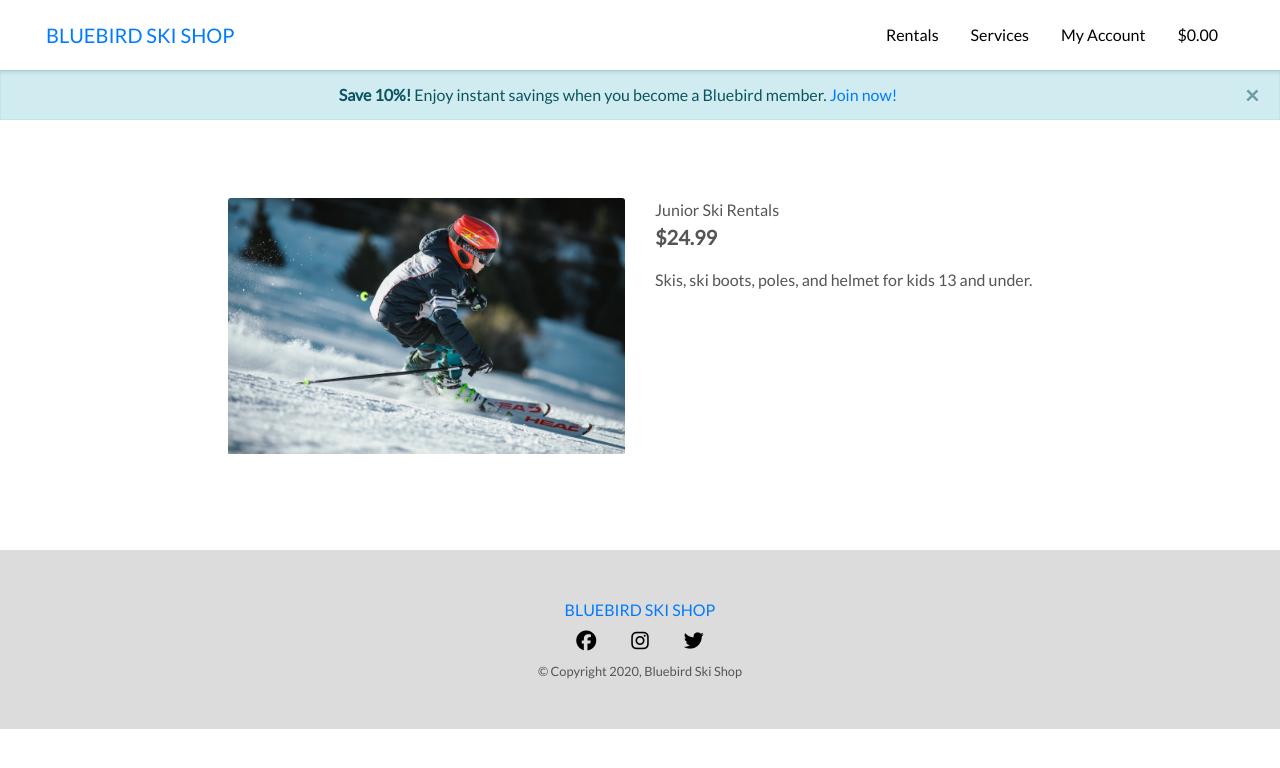
After one commit to pmarre/bluebird_ski, a Django app: page /services/1 in a window 1280 px wide. The commit adds this page. Shown: the top 768 px of the page. Run offline with Django 3.2, Linux system fonts and the light colour scheme; data comes from the database, SQL or seed files in the repository; both versions use the stored data as it was after the commit; some libraries are stand-ins or nearby versions.

Commit message:
added service detail page and functionality

```diff
--- a/bluebird_ski/urls.py
+++ b/bluebird_ski/urls.py
@@ -21,5 +21,6 @@ from django.conf.urls.static import static
 urlpatterns = [
     path('admin/', admin.site.urls),
     path('accounts/', include('allauth.urls')),
-    path('', include('home.urls'))
+    path('', include('home.urls')),
+    path('services/', include('services.urls')),
 ] + static(settings.MEDIA_URL, document_root=settings.MEDIA_ROOT)
--- a/home/templates/home/index.html
+++ b/home/templates/home/index.html
@@ -1,4 +1,5 @@
 {% extends 'base.html' %} {% load static %} {% block page_header %}
+<div class="hero-img-container"></div>
 <div class="header-container container">
   <div class="row">
     <div class="col"></div>
@@ -24,7 +25,7 @@
   {% if request.user.is_authenticated %}
   <div class="d-none"></div>
   {% else %}
-  <div class="card text-center mb-5">
+  <div class="card text-center mb-5 join-card">
     <div class="card-body">
       <h5 class="card-title text-black">Join the Bluebird Family and save!</h5>
       <p class="card-text text-black">
--- a/home/urls.py
+++ b/home/urls.py
@@ -1,4 +1,3 @@
-from django.contrib import admin
 from django.urls import path
 from . import views
 
--- /dev/null
+++ b/services/templates/services/service_detail.html
@@ -0,0 +1,20 @@
+{% extends 'base.html' %} {% load static %} {% block page_header %} {% endblock %}
+<!--  -->
+{% block content %}
+<div class="container-fluid service-container">
+  <div class="row">
+    <div class="col-12 col-md-6 col-lg-4 offset-lg-2">
+      <div class="image-container my-5">
+        <img src="/media/{{service.image}}" class="card-img-top" alt="..." />
+      </div>
+    </div>
+    <div class="col-12 col-md-6 col-lg-4">
+      <div class="service-details-container mb-5 mt-md-5">
+        <p class="mb-0">{{ service.name }}</p>
+        <p class="lead mb-0 text-left font-weight-bold">${{ service.price }}</p>
+        <p class="mt-3">{{ service.description }}</p>
+      </div>
+    </div>
+  </div>
+</div>
+{% endblock %}
--- /dev/null
+++ b/services/urls.py
@@ -0,0 +1,7 @@
+from django.urls import path
+from . import views
+
+urlpatterns = [
+    path('', views.all_services, name='services'),
+    path('<service_id>', views.service_detail, name='service_detail')
+]
--- a/services/views.py
+++ b/services/views.py
@@ -1,3 +1,27 @@
-from django.shortcuts import render
+from django.shortcuts import render, get_object_or_404
+from .models import Service
+# Create your views here.
 
-# Create your views here.
+
+def all_services(request):
+    ''' A view to show all services '''
+
+    services = Service.objects.all()
+
+    context = {
+        'services': services
+    }
+
+    return render(request, 'services/services.html', context)
+
+
+def service_detail(request, service_id):
+    ''' A detail view of service '''
+
+    service = get_object_or_404(Service, pk=service_id)
+
+    context = {
+        'service': service
+    }
+
+    return render(request, 'services/service_detail.html', context)
--- a/static/css/base.css
+++ b/static/css/base.css
@@ -15,6 +15,17 @@ body {
 
 .nav-header {
   background-color: #fff;
+  box-shadow: 0 0 5px 1px rgba(0, 0, 0, 0.2);
+}
+
+.alert {
+  z-index: 100;
+  position: absolute;
+  top: 70px;
+  left: 0;
+  width: 100%;
+  text-align: center;
+  border-radius: 0;
 }
 
 .hero-img-container {
@@ -32,6 +43,17 @@ body {
   height: calc(100vh - 70px);
 }
 
+.join-card {
+  background-color: rgba(0, 123, 255, 0.5);
+  box-shadow: 1px 3px 3px 2px rgba(0, 0, 0, 0.2);
+  border: none;
+  border-radius: 0;
+}
+
+.navbar-toggler-icon {
+  color: #007bff;
+  height: 100%;
+}
 .footer {
   background-color: gainsboro;
 }
@@ -44,6 +66,16 @@ body {
 .logo-font {
   text-transform: uppercase;
   color: #007bff;
+}
+
+.card-img-top {
+  width: 100%;
+  height: 20vw;
+  object-fit: cover;
+}
+
+.service-container {
+  margin-top: calc(70px + 10vh);
 }
 
 /* from Bulma */
--- a/templates/base.html
+++ b/templates/base.html
@@ -36,7 +36,6 @@
     <title>Bluebird Ski Shop {% block extra_title %}{% endblock %}</title>
   </head>
   <body>
-    <div class="hero-img-container"></div>
     <header class="container-fluid fixed-top nav-header">
       <nav class="navbar navbar-expand-lg main-nav">
         <div class="container-fluid">
@@ -54,10 +53,12 @@
             aria-expanded="false"
             aria-label="Toggle navigation"
           >
-            <span class="navbar-toggler-icon"></span>
+            <span class="navbar-toggler-icon p-0 m-0"
+              ><i class="fas fa-bars my-auto d-block p-0"></i
+            ></span>
           </button>
           <div class="collapse navbar-collapse justify-content-end" id="navbarNav">
-            <div class="my-auto py-1 py-lg-0">
+            <div class="my-auto py-1 py-lg-0 bg-white">
               <ul class="navbar-nav nav justify-content-end w-100">
                 <li class="list-inline-item mx-3">
                   <a class="text-black nav-link p-0" href="#">
@@ -84,6 +85,7 @@
                     <a href="" class="dropdown-item">Repair</a>
                     <a href="" class="dropdown-item">Binding Mounting</a>
                     <a href="" class="dropdown-item">Boot Fitting</a>
+                    <a href="{% url 'services' %}" class="dropdown-item">All Services</a>
                   </div>
                 </li>
                 <li class="list-inline-item dropdown mx-3">
@@ -116,7 +118,7 @@
                     class="{% if grand_total %}text-info font-weight-bold{% else %}text-black{% endif %} nav-link p-0"
                     href=""
                   >
-                    <div class="text-center">
+                    <div>
                       <p class="my-0">
                         {% if grand_total %} ${{ grand_total|floatformat:2 }} {% else %} $0.00
 
@@ -132,7 +134,17 @@
         </div>
       </nav>
     </header>
-    {% if messages %}
+    {% if request.user.is_authenticated %}
+    <div class="d-none"></div>
+    {% else %}
+    <div class="alert alert-info alert-dismissible fade show" role="alert">
+      <strong>Save 10%!</strong> Enjoy instant savings when you become a Bluebird member.
+      <a href="#">Join now!</a>
+      <button type="button" class="close" data-dismiss="alert" aria-label="Close">
+        <span aria-hidden="true">&times;</span>
+      </button>
+    </div>
+    {% endif %} {% if messages %}
     <div class="message-container"></div>
     {% endif %} {% block page_header %} {% endblock %} {% block content %} {% endblock %}
     <!--  -->
```
Also changed, not shown: services/fixtures/services.json (+4 -4 lines), services/templates/services/services.html (added, +25 -0 lines).
